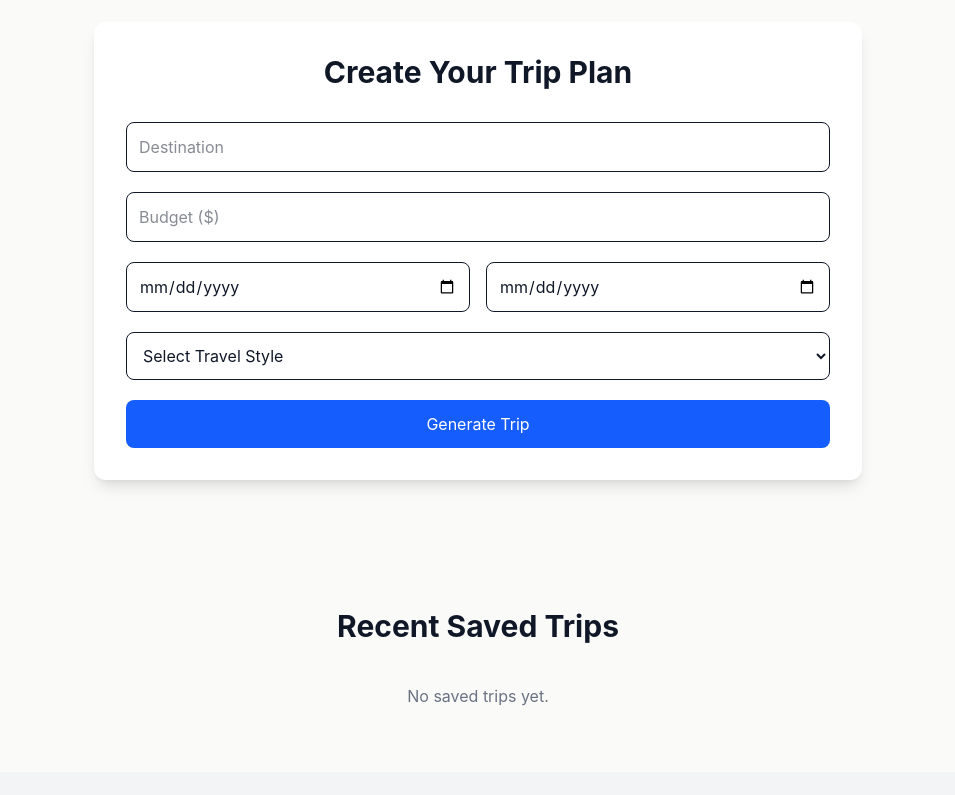
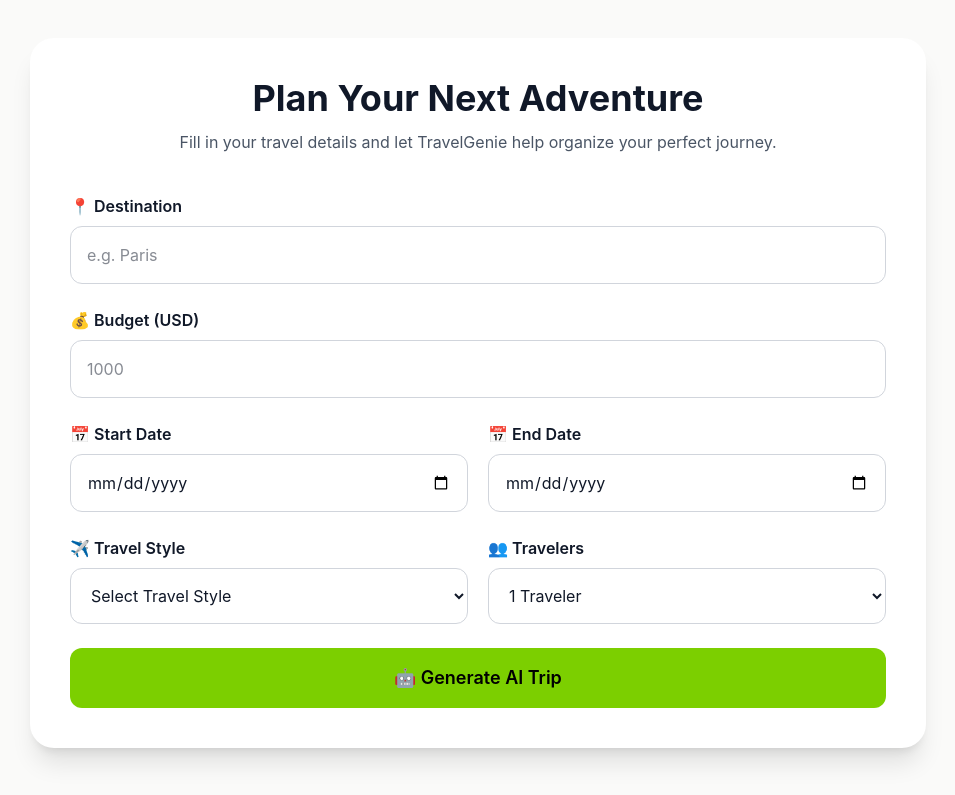
Before and after one commit to asma-samadi/Travel-Genie, a React (Vite) app in the folder travel-genie/: page / in a window 1280 px wide. Shown: the part 2660-3455 px from the top of the page, without its empty margins (162-1117 px from the left). Built offline with nearby package versions, Linux system fonts and the light colour scheme.

Commit message:
Add delete feature to the cards

```diff
--- a/travel-genie/src/Pages/SavedTrips.jsx
+++ b/travel-genie/src/Pages/SavedTrips.jsx
@@ -1,25 +1,90 @@
 import { useContext } from "react";
 import { TripContext } from "../context/TripContext";
-import TripCard from "../components/TripCard/TripCard";
+
+import SavedTripCard from "../components/SavedTrip/SavedTripCard";
+import EmptyTrips from "../components/SavedTrip/EmptyTrips";
+
+import { saveTrips } from "../services/localStorage";
 
 export default function SavedTrips() {
   const { trips } = useContext(TripContext);
 
-  console.log("Saved trips:", trips);
+  const handleDelete = (id) => {
+    const confirmDelete = window.confirm(
+      "Are you sure you want to delete this trip?",
+    );
+
+    if (!confirmDelete) {
+      return;
+    }
+
+    const updatedTrips = trips.filter((trip) => trip.id !== id);
+
+    saveTrips(updatedTrips);
+
+    window.location.reload();
+  };
 
   return (
-    <div className="py-16 px-5">
-      <h1 className="text-4xl font-bold text-center mb-10">Saved Trips</h1>
+    <section
+      className="
+min-h-screen
+bg-stone-50
+py-20
+dark:bg-[#0F172A]
+"
+    >
+      <div
+        className="
+max-w-7xl
+mx-auto
+px-6
+"
+      >
+        <h1
+          className="
+text-center
+text-5xl
+font-bold
+dark:text-white
+"
+        >
+          My Saved Trips
+        </h1>
+
+        <p
+          className="
+mt-4
+mb-12
+text-center
+text-gray-600
+dark:text-gray-300
+"
+        >
+          Manage all your planned adventures in one place.
+        </p>
 
         {trips.length === 0 ? (
-        <p className="text-center text-gray-500">No saved trips yet.</p>
+          <EmptyTrips />
         ) : (
-        <div className="grid md:grid-cols-2 gap-6">
+          <div
+            className="
+grid
+gap-8
+md:grid-cols-2
+lg:grid-cols-3
+"
+          >
             {trips.map((trip) => (
-            <TripCard key={trip.id} trip={trip} />
+              <SavedTripCard
+                key={trip.id}
+                trip={trip}
+                onDelete={handleDelete}
+              />
             ))}
           </div>
         )}
       </div>
+    </section>
   );
 }
--- a/travel-genie/src/components/RecentSavedTrips/RecentSavedTrips.jsx
+++ b/travel-genie/src/components/RecentSavedTrips/RecentSavedTrips.jsx
@@ -1,25 +1,47 @@
 import { useContext } from "react";
+import { Link } from "react-router-dom";
 import { TripContext } from "../../context/TripContext";
 import TripCard from "../TripCard/TripCard";
 
 export default function RecentSavedTrips() {
   const { trips } = useContext(TripContext);
 
+  const recentTrips = [...trips].slice(-3).reverse();
+
   return (
-    <section className="py-16 px-5">
-      <h2 className="text-3xl font-bold text-center mb-10">
+    <section className="bg-white py-20 dark:bg-[#111827]">
+      <div className="mx-auto max-w-7xl px-6">
+        <h2 className="mb-4 text-center text-4xl font-bold dark:text-white">
           Recent Saved Trips
         </h2>
 
-      {trips.length === 0 ? (
-        <p className="text-center text-gray-500">No saved trips yet.</p>
+        <p className="mb-12 text-center text-gray-600 dark:text-gray-300">
+          Continue planning your latest adventures.
+        </p>
+
+        {recentTrips.length === 0 ? (
+          <p className="text-center text-gray-500 dark:text-gray-400">
+            No trips yet. Create your first adventure!
+          </p>
         ) : (
-        <div className="grid md:grid-cols-2 gap-6">
-          {trips.slice(0, 2).map((trip) => (
+          <>
+            <div className="grid gap-8 md:grid-cols-2 lg:grid-cols-3">
+              {recentTrips.map((trip) => (
                 <TripCard key={trip.id} trip={trip} />
               ))}
             </div>
+
+            <div className="mt-10 text-center">
+              <Link
+                to="/saved"
+                className="rounded-xl border border-lime-500 px-6 py-3 font-semibold text-lime-600 transition hover:bg-lime-500 hover:text-black"
+              >
+                View All Saved Trips
+              </Link>
+            </div>
+          </>
         )}
+      </div>
     </section>
   );
 }
--- /dev/null
+++ b/travel-genie/src/components/SavedTrip/EmptyTrips.jsx
@@ -0,0 +1,48 @@
+import { Link } from "react-router-dom";
+
+export default function EmptyTrips() {
+  return (
+    <div
+      className="
+text-center
+py-20
+"
+    >
+      <h3
+        className="
+text-3xl
+font-bold
+dark:text-white
+"
+      >
+        No Trips Yet ✈️
+      </h3>
+
+      <p
+        className="
+mt-4
+text-gray-600
+dark:text-gray-300
+"
+      >
+        Start planning your first adventure with TravelGenie.
+      </p>
+
+      <Link
+        to="/create-trip"
+        className="
+inline-block
+mt-6
+rounded-xl
+bg-lime-500
+px-6
+py-3
+font-semibold
+text-black
+"
+      >
+        Create Trip
+      </Link>
+    </div>
+  );
+}
--- /dev/null
+++ b/travel-genie/src/components/SavedTrip/SavedTripCard.jsx
@@ -0,0 +1,75 @@
+import { Link } from "react-router-dom";
+import {
+  FaMapMarkerAlt,
+  FaCalendarAlt,
+  FaDollarSign,
+  FaTrash,
+} from "react-icons/fa";
+
+export default function SavedTripCard({ trip, onDelete }) {
+  return (
+    <div
+      className="
+      rounded-3xl
+      bg-white
+      p-6
+      shadow-lg
+      transition
+      duration-300
+      hover:-translate-y-2
+      hover:shadow-2xl
+      dark:bg-[#1E293B]
+      "
+    >
+      <h3 className="text-2xl font-bold dark:text-white">{trip.destination}</h3>
+
+      <div className="mt-5 space-y-3 text-gray-600 dark:text-gray-300">
+        <p className="flex items-center gap-3">
+          <FaMapMarkerAlt />
+          {trip.travelStyle || "Travel"}
+        </p>
+
+        <p className="flex items-center gap-3">
+          <FaDollarSign />${trip.budget}
+        </p>
+
+        <p className="flex items-center gap-3">
+          <FaCalendarAlt />
+          {trip.dates?.start} - {trip.dates?.end}
+        </p>
+      </div>
+
+      <div className="mt-6 flex gap-3">
+        <Link
+          to={`/trip/${trip.id}`}
+          className="
+          flex-1
+          rounded-xl
+          bg-lime-500
+          py-3
+          text-center
+          font-semibold
+          text-black
+          hover:bg-lime-400
+          "
+        >
+          View
+        </Link>
+
+        <button
+          onClick={() => onDelete(trip.id)}
+          className="
+          rounded-xl
+          bg-red-500
+          px-4
+          text-white
+          transition
+          hover:bg-red-600
+          "
+        >
+          <FaTrash />
+        </button>
+      </div>
+    </div>
+  );
+}
--- a/travel-genie/src/components/TripForm/TripForm.jsx
+++ b/travel-genie/src/components/TripForm/TripForm.jsx
@@ -6,12 +6,15 @@ import { v4 as uuidv4 } from "uuid";
 export default function TripForm() {
   const { trips, addTrip } = useContext(TripContext);
 
+  const [loading, setLoading] = useState(false);
+
   const [formData, setFormData] = useState({
     destination: "",
     budget: "",
     startDate: "",
     endDate: "",
     travelStyle: "",
+    travelers: "1",
   });
 
   const handleChange = (e) => {
@@ -21,9 +24,37 @@ export default function TripForm() {
     });
   };
 
-  const handleSubmit = (e) => {
+  const handleSubmit = async (e) => {
     e.preventDefault();
 
+    if (!formData.destination.trim()) {
+      alert("Please enter a destination.");
+      return;
+    }
+
+    if (!formData.budget) {
+      alert("Please enter your budget.");
+      return;
+    }
+
+    if (!formData.startDate) {
+      alert("Please select a start date.");
+      return;
+    }
+
+    if (!formData.endDate) {
+      alert("Please select an end date.");
+      return;
+    }
+
+    if (new Date(formData.endDate) < new Date(formData.startDate)) {
+      alert("End date must be after the start date.");
+      return;
+    }
+
+    setLoading(true);
+
+    try {
       const newTrip = {
         id: uuidv4(),
 
@@ -38,13 +69,15 @@ export default function TripForm() {
 
         travelStyle: formData.travelStyle,
 
+        travelers: Number(formData.travelers),
+
         itinerary: [],
 
         estimatedCost: {
           accommodation: 100,
           food: 90,
           transport: 200,
-        activities: 2903,
+          activities: 290,
         },
 
         packingList: [],
@@ -59,74 +92,141 @@ export default function TripForm() {
       console.log(newTrip);
 
       alert("Trip created successfully!");
+
+      setFormData({
+        destination: "",
+        budget: "",
+        startDate: "",
+        endDate: "",
+        travelStyle: "",
+        travelers: "1",
+      });
+    } finally {
+      setLoading(false);
+    }
   };
 
   return (
-    <section className="py-16 px-5">
-      <div className="max-w-3xl mx-auto bg-white shadow-lg rounded-xl p-8">
-        <h2 className="text-3xl font-bold text-center mb-8">
-          Create Your Trip Plan
+    <section className="bg-stone-50 py-20 dark:bg-[#0F172A]">
+      <div className="mx-auto max-w-4xl rounded-3xl bg-white p-10 shadow-xl dark:bg-[#1E293B]">
+        <h2 className="mb-3 text-center text-4xl font-bold dark:text-white">
+          Plan Your Next Adventure
         </h2>
 
-        <form onSubmit={handleSubmit} className="space-y-5">
+        <p className="mb-10 text-center text-gray-600 dark:text-gray-300">
+          Fill in your travel details and let TravelGenie help organize your
+          perfect journey.
+        </p>
+
+        <form onSubmit={handleSubmit} className="space-y-6">
+          <div>
+            <label className="mb-2 block font-semibold dark:text-white">
+              📍 Destination
+            </label>
+
             <input
               name="destination"
               value={formData.destination}
               onChange={handleChange}
               type="text"
-            placeholder="Destination"
-            className="w-full border rounded-lg p-3"
+              placeholder="e.g. Paris"
+              className="w-full rounded-xl border border-gray-300 bg-white p-4 outline-none focus:border-lime-500 dark:border-gray-700 dark:bg-[#111827] dark:text-white"
             />
+          </div>
+
+          <div>
+            <label className="mb-2 block font-semibold dark:text-white">
+              💰 Budget (USD)
+            </label>
 
             <input
               name="budget"
               value={formData.budget}
               onChange={handleChange}
               type="number"
-            placeholder="Budget ($)"
-            className="w-full border rounded-lg p-3"
+              placeholder="1000"
+              className="w-full rounded-xl border border-gray-300 bg-white p-4 outline-none focus:border-lime-500 dark:border-gray-700 dark:bg-[#111827] dark:text-white"
             />
+          </div>
 
-          <div className="grid grid-cols-2 gap-4">
+          <div className="grid gap-5 md:grid-cols-2">
+            <div>
+              <label className="mb-2 block font-semibold dark:text-white">
+                📅 Start Date
+              </label>
+
               <input
                 name="startDate"
                 value={formData.startDate}
                 onChange={handleChange}
                 type="date"
-              className="border rounded-lg p-3"
+                className="w-full rounded-xl border border-gray-300 bg-white p-4 dark:border-gray-700 dark:bg-[#111827] dark:text-white"
               />
+            </div>
+
+            <div>
+              <label className="mb-2 block font-semibold dark:text-white">
+                📅 End Date
+              </label>
 
               <input
                 name="endDate"
                 value={formData.endDate}
                 onChange={handleChange}
                 type="date"
-              className="border rounded-lg p-3"
+                className="w-full rounded-xl border border-gray-300 bg-white p-4 dark:border-gray-700 dark:bg-[#111827] dark:text-white"
               />
             </div>
+          </div>
+
+          <div className="grid gap-5 md:grid-cols-2">
+            <div>
+              <label className="mb-2 block font-semibold dark:text-white">
+                ✈️ Travel Style
+              </label>
 
               <select
                 name="travelStyle"
                 value={formData.travelStyle}
                 onChange={handleChange}
-            className="w-full border rounded-lg p-3"
+                className="w-full rounded-xl border border-gray-300 bg-white p-4 dark:border-gray-700 dark:bg-[#111827] dark:text-white"
               >
                 <option value="">Select Travel Style</option>
+                <option value="Adventure">Adventure</option>
+                <option value="Luxury">Luxury</option>
+                <option value="Family">Family</option>
+                <option value="Romantic">Romantic</option>
+                <option value="Nature">Nature</option>
+                <option value="Business">Business</option>
+              </select>
+            </div>
 
-            <option value="Adventure">Adventure</option>
+            <div>
+              <label className="mb-2 block font-semibold dark:text-white">
+                👥 Travelers
+              </label>
 
-            <option value="Relaxation">Relaxation</option>
-
-            <option value="Culture">Culture</option>
-
-            <option value="Family">Family</option>
+              <select
+                name="travelers"
+                value={formData.travelers}
+                onChange={handleChange}
+                className="w-full rounded-xl border border-gray-300 bg-white p-4 dark:border-gray-700 dark:bg-[#111827] dark:text-white"
+              >
+                <option value="1">1 Traveler</option>
+                <option value="2">2 Travelers</option>
+                <option value="3">3 Travelers</option>
+                <option value="4">4 Travelers</option>
+                <option value="5">5+ Travelers</option>
               </select>
+            </div>
+          </div>
 
           <button
             type="submit"
-            className="w-full bg-blue-600 text-white py-3 rounded-lg hover:bg-blue-700"
+            disabled={loading}
+            className="w-full rounded-xl bg-lime-500 py-4 text-lg font-semibold text-black transition hover:bg-lime-400 disabled:cursor-not-allowed disabled:opacity-60"
           >
-            Generate Trip
+            {loading ? "Generating Your Trip..." : "🤖 Generate AI Trip"}
           </button>
         </form>
       </div>
```
Also changed, not shown: travel-genie/src/components/Common/Input.jsx (+8 -0 lines), travel-genie/src/components/TripCard/TripCard.jsx (+19 -8 lines), travel-genie/src/components/SavedTrip/DeleteModal.jsx (added), travel-genie/src/components/SavedTrip/SearchTrips.jsx (added), travel-genie/src/components/SavedTrip/TripActions.jsx (added). Lines whose indentation alone changed are shown as unchanged.
